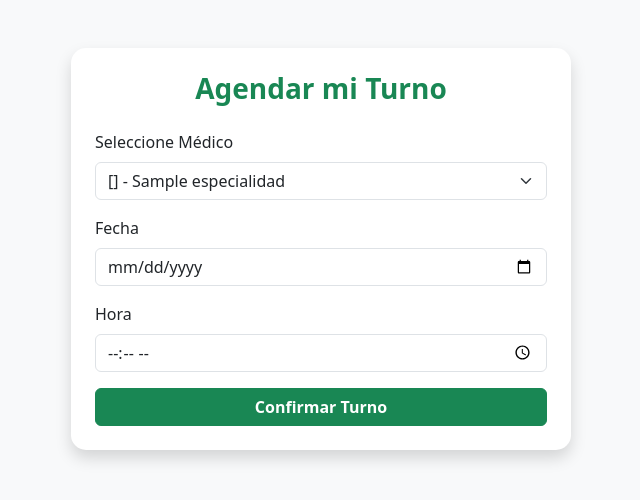
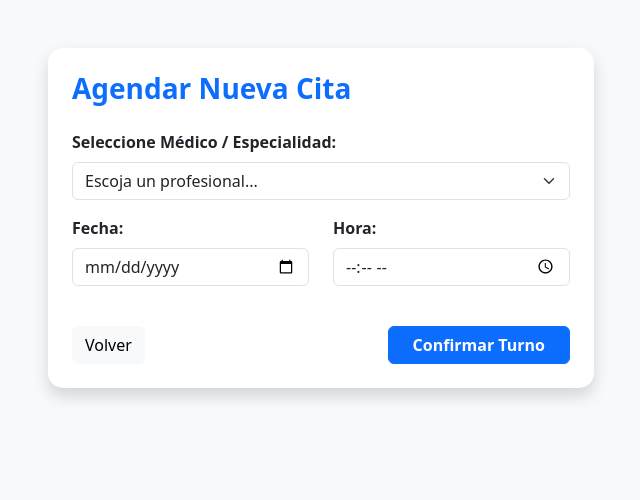
Before and after one commit to johnd1107/SistemaControlCitasSalud, a Flask app: template templates/atender.html in a window 1280 px wide. Shown: the part 72-572 px from the top of the page, without its empty margins (319-959 px from the left). Run offline with Flask 3, Linux system fonts and the light colour scheme; the template is opened without the code that fills it: most values are stand-ins (such as "Sample title", 1, 10 or a date in 2020).

Commit message:
semana16 proyecto saludplus

```diff
--- a/app.py
+++ b/app.py
@@ -104,6 +104,36 @@ def eliminar_medico(id):
     return redirect(url_for('admin_usuarios'))
 
 
+@app.route('/agendar', methods=['GET', 'POST'])
+def agendar():
+    if 'user_id' not in session or session.get('rol') != 'paciente':
+        return redirect(url_for('login'))
+
+    db = obtener_conexion()
+    if request.method == 'POST':
+        id_m = request.form.get('id_medico')
+        fec = request.form.get('fecha')
+        hor = request.form.get('hora')
+
+        # Obtenemos la especialidad del médico seleccionado para guardarla en la cita
+        medico = db.execute("SELECT especialidad FROM usuarios WHERE id_usuario=?", (id_m,)).fetchone()
+
+        db.execute("""
+            INSERT INTO citas (id_paciente, id_medico, especialidad, fecha, hora)
+            VALUES (?, ?, ?, ?, ?)
+        """, (session['user_id'], id_m, medico['especialidad'], fec, hor))
+
+        db.commit()
+        db.close()
+        flash("Cita agendada con éxito", "success")
+        return redirect(url_for('index'))
+
+    # Listamos solo a los usuarios que son médicos para el combo desplegable
+    medicos = db.execute("SELECT id_usuario, nombre, especialidad FROM usuarios WHERE rol='medico'").fetchall()
+    db.close()
+    return render_template('agendar.html', medicos=medicos, hoy=date.today())
+
+
 @app.route('/logout')
 def logout():
     session.clear()
--- a/templates/agendar.html
+++ b/templates/agendar.html
@@ -25,6 +25,7 @@
                 </div>
                 <div class="d-flex justify-content-between">
                     <a href="/" class="btn btn-secondary">Cancelar</a>
+                   <a href="/agendar" class="btn btn-primary">+ Agendar Turno</a>
                     <button type="submit" class="btn btn-primary fw-bold">Confirmar Cita</button>
                 </div>
             </form>
--- a/templates/atender.html
+++ b/templates/atender.html
@@ -1,29 +1,37 @@
 {% extends 'base.html' %}
 {% block content %}
-<div class="container mt-5">
-    <div class="card shadow border-0 p-4" style="max-width: 500px; margin: auto;">
-        <h3 class="text-center fw-bold text-success mb-4">Agendar mi Turno</h3>
-        <form action="/agendar" method="POST">
+<div class="row justify-content-center">
+    <div class="col-md-6 mt-4">
+        <div class="card shadow p-4 border-0">
+            <h3 class="text-primary fw-bold mb-4">Agendar Nueva Cita</h3>
+            <form method="POST">
                 <div class="mb-3">
-                <label class="form-label">Seleccione Médico</label>
+                    <label class="form-label fw-bold">Seleccione Médico / Especialidad:</label>
                     <select name="id_medico" class="form-select" required>
+                        <option value="" disabled selected>Escoja un profesional...</option>
                         {% for m in medicos %}
                         <option value="{{ m.id_usuario }}">{{ m.nombre }} - {{ m.especialidad }}</option>
                         {% endfor %}
                     </select>
                 </div>
-            <input type="hidden" name="especialidad" value="General">
 
-            <div class="mb-3">
-                <label class="form-label">Fecha</label>
+                <div class="row">
+                    <div class="col-md-6 mb-3">
+                        <label class="form-label fw-bold">Fecha:</label>
                         <input type="date" name="fecha" class="form-control" min="{{ hoy }}" required>
                     </div>
-            <div class="mb-3">
-                <label class="form-label">Hora</label>
+                    <div class="col-md-6 mb-3">
+                        <label class="form-label fw-bold">Hora:</label>
                         <input type="time" name="hora" class="form-control" required>
                     </div>
-            <button type="submit" class="btn btn-success w-100 fw-bold">Confirmar Turno</button>
+                </div>
+
+                <div class="mt-4 d-flex justify-content-between">
+                    <a href="/" class="btn btn-light">Volver</a>
+                    <button type="submit" class="btn btn-primary px-4 fw-bold">Confirmar Turno</button>
+                </div>
             </form>
         </div>
     </div>
+</div>
 {% endblock %}
```
Lines whose indentation alone changed are shown as unchanged.
